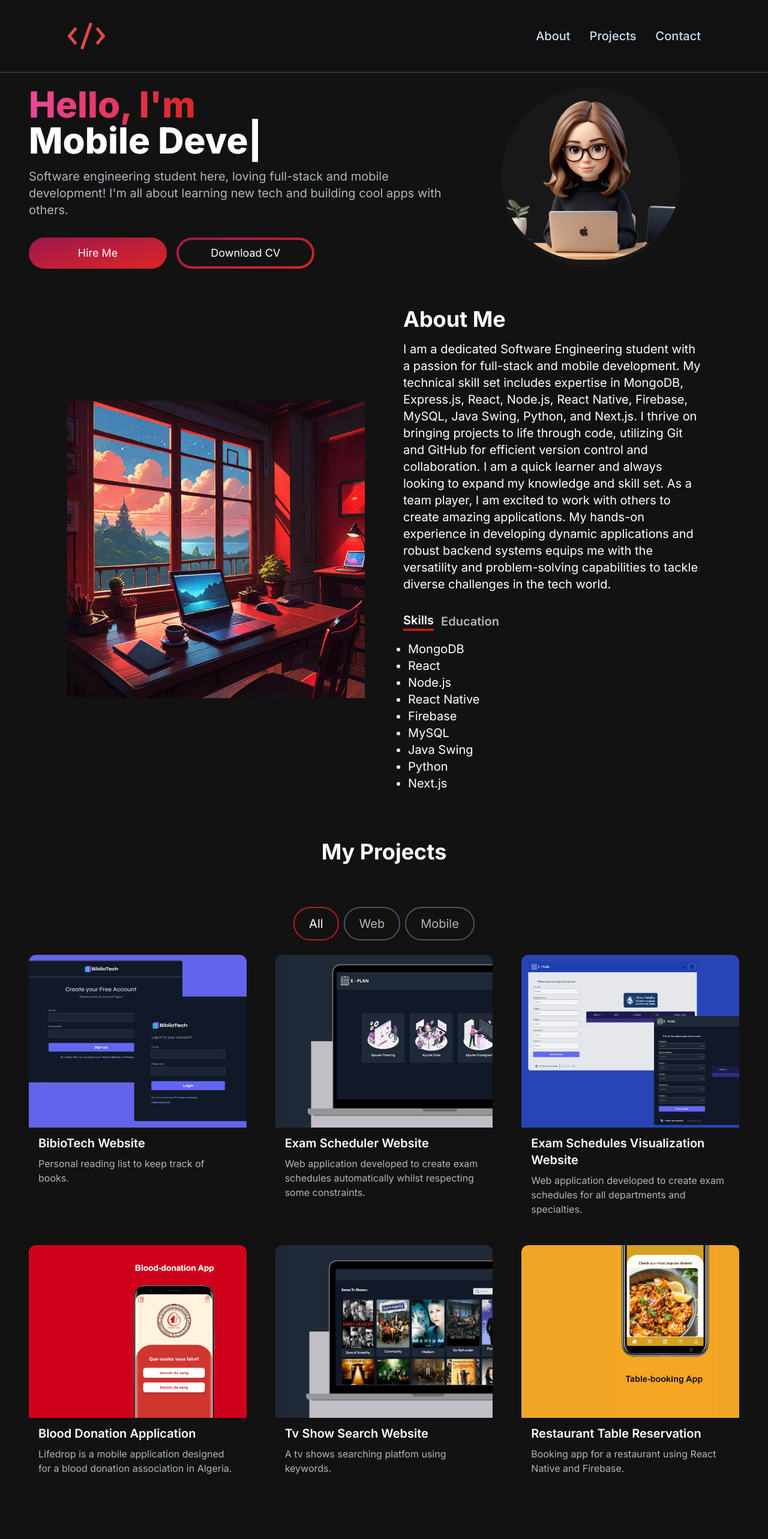
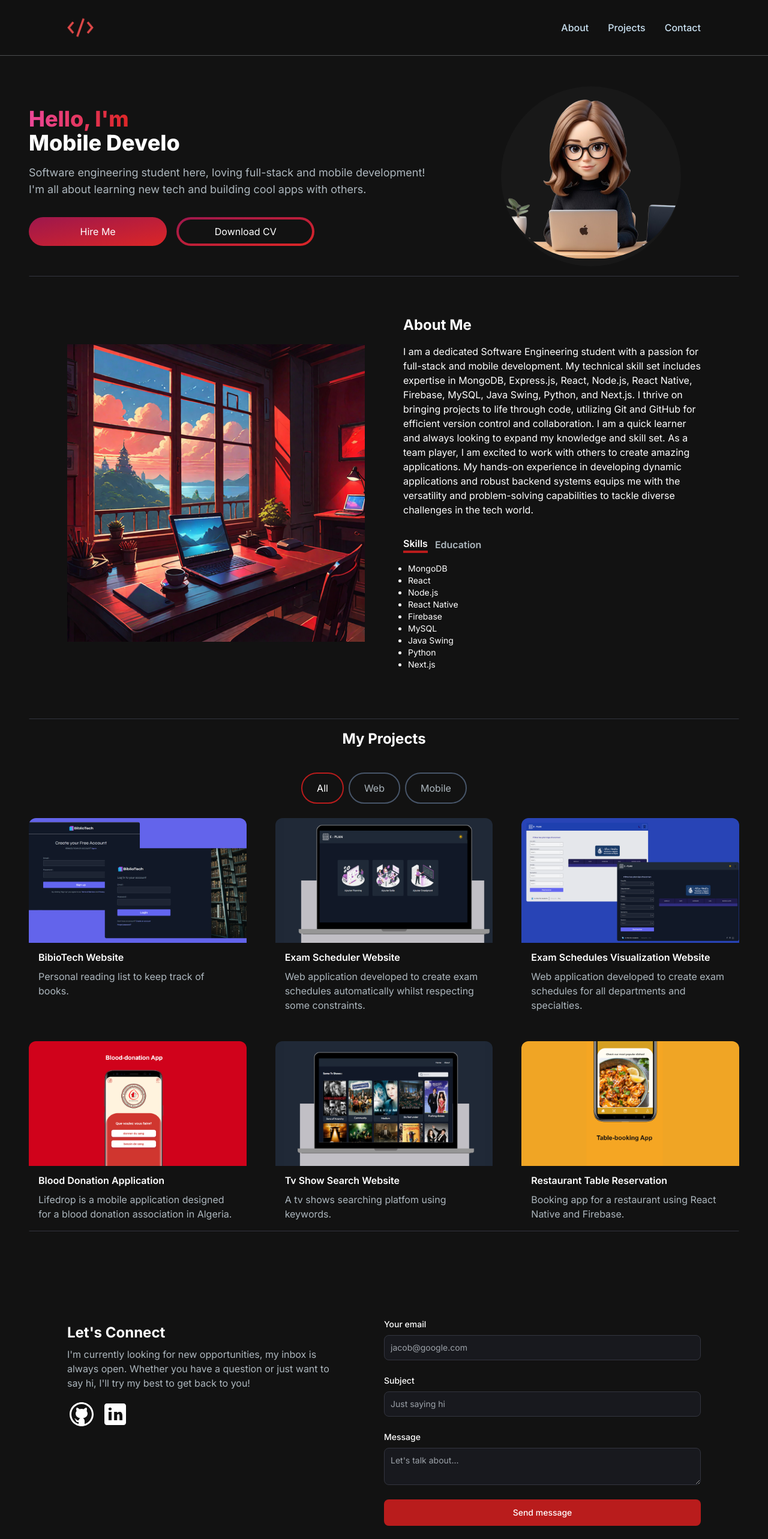
Before and after one commit to sabuuuu/portfolio, a Next.js app: page / in a window 1280 px wide. Shown: the top 2566 px of the page at 60% size. Built offline with nearby package versions, Linux system fonts and the light colour scheme.

Commit message:
added fonctionnality to the download button.

```diff
--- a/package.json
+++ b/package.json
@@ -12,6 +12,8 @@
     "@eslint/config-array": "^0.16.0",
     "@eslint/object-schema": "^2.1.4",
     "@heroicons/react": "^2.1.3",
+    "@mui/material": "^5.15.20",
+    "@react-md/divider": "^5.1.6",
     "autoprefixer": "10.4.19",
     "eslint": "^8.56.0",
     "eslint-config-next": "14.2.3",
--- a/src/app/components/AboutSection.jsx
+++ b/src/app/components/AboutSection.jsx
@@ -43,12 +43,12 @@ function AboutSection() {
       });
     };
   return (
-    <section className="text-white">
+    <section id="about" className="text-white">
     <div className="gap-8 items-center py-8 px-4 xl:gap-16 md:grid md:grid-cols-2 sm:py-16 lg:px-16">
       <Image src="/assets/about-image.png" width={700} height={700} alt="Description of the image"/>
       <div className="mt-4 md:mt-0 text-left flex flex-col h-full">
-        <h2 className="text-4xl font-bold text-white mb-4">About Me</h2>
-        <p className="text-white text-xl">
+        <h2 className="text-2xl font-bold text-white mb-4">About Me</h2>
+        <p className="text-white ">
             I am a dedicated Software Engineering student with a passion for full-stack and mobile development. My technical skill set includes expertise in MongoDB, Express.js, React, Node.js, React Native, Firebase, MySQL, Java Swing, Python, and Next.js. I thrive on bringing projects to life through code, utilizing Git and GitHub for efficient version control and collaboration. I am a quick learner and always looking to expand my knowledge and skill set. As a team player, I am excited to work with others to create amazing applications. My hands-on experience in developing dynamic applications and robust backend systems equips me with the versatility and problem-solving capabilities to tackle diverse challenges in the tech world.
         </p>
         <div className="flex flex-row justify-start mt-8">
@@ -65,7 +65,7 @@ function AboutSection() {
             Education
           </TabButton>
         </div>
-        <div className="mt-4 text-xl">
+        <div className="mt-4 text-sm">
           {TAB_DATA.find((t) => t.id === tab).content}
         </div>
       </div>
--- a/src/app/components/EmailSection.jsx
+++ b/src/app/components/EmailSection.jsx
@@ -11,15 +11,15 @@ const EmailSection = () => {
 
 
   return (
-    <section className="grid md:grid-cols-2 my-12 md:my-16 py-24 gap-4 relative">
-      <div className="z-10">
-        <h1 className="text-3xl font-bold text-white my-2">Let&apos;s Connect</h1>
-        <p className="text-[#ADB7BE] mb-4 max-w-md text-xl">
+    <section id="contact"  className="grid md:grid-cols-2 my-12 py-24 px-16 relative">
+      <div className="">
+        <h1 className="text-2xl font-bold text-white my-2">Let&apos;s Connect</h1>
+        <p className="text-[#ADB7BE] mb-4 max-w-md">
           I&apos;m currently looking for new opportunities, my inbox is always open.
           Whether you have a question or just want to say hi, I&apos;ll try my best
           to get back to you!
         </p>
-        <div className="socials flex flex-row gap-2">
+        <div className="flex flex-row gap-2">
           <a href="https://github.com/sabuuuu" target="_blank">
             <Image src={GithubIcon}  alt=''/>
           </a>
@@ -33,14 +33,14 @@ const EmailSection = () => {
           <div className="mb-6">
             <label
               for="email"
-              className="block mb-2 font-medium text-lg text-white"
+              className="block mb-2 text-sm  font-medium text-white"
             >
               Your email
             </label>
             <input
               type="email"
               id="email"
-              className="bg-gray-[#18191E] border border-[#33353F] bg-[#18191E] placeholder-[#9CA2A9] text-gray-100  rounded-lg  block w-full p-2.5"
+              className="bg-gray-[#18191E] text-sm  border border-[#33353F] bg-[#18191E] placeholder-[#9CA2A9] text-gray-100  rounded-lg  block w-full p-2.5"
               placeholder="jacob@google.com"
               required
               value={email}
@@ -50,14 +50,14 @@ const EmailSection = () => {
           <div className="mb-6">
             <label
               for="subject"
-              className="block mb-2 font-medium text-lg text-white"
+              className="block mb-2 font-medium text-sm  text-white"
             >
               Subject
             </label>
             <input
               type="text"
               id="subject"
-              className="bg-gray-[#18191E] border border-[#33353F] bg-[#18191E] placeholder-[#9CA2A9] text-gray-100 rounded-lg  block w-full p-2.5"
+              className="bg-gray-[#18191E] text-sm  border border-[#33353F] bg-[#18191E] placeholder-[#9CA2A9] text-gray-100 rounded-lg  block w-full p-2.5"
               placeholder="Just saying hi"
               value={subject}
               onChange={(e) => setSubject(e.target.value)}
@@ -66,13 +66,13 @@ const EmailSection = () => {
           <div className="mb-6">
             <label
               for="subject"
-              className="block mb-2  font-medium text-lg text-white"
+              className="block mb-2  text-sm  font-medium text-white"
             >
               Message
             </label>
             <textarea
               id="message"
-              className="bg-gray-[#18191E] border border-[#33353F] bg-[#18191E] placeholder-[#9CA2A9] text-gray-100 rounded-lg  block w-full p-2.5"
+              className="bg-gray-[#18191E] text-sm  border border-[#33353F] bg-[#18191E] placeholder-[#9CA2A9] text-gray-100 rounded-lg  block w-full p-2.5"
               placeholder="Let's talk about..."
               value={message}
               onChange={(e) => setMessage(e.target.value)}
@@ -81,7 +81,7 @@ const EmailSection = () => {
           <div className="mb-6">
             <button
               type="submit"
-              className="bg-red-700 hover:bg-red-800 text-white font-medium text-xl py-3 px-5 rounded-lg w-full"
+              className="bg-red-700 hover:bg-red-800 text-white font-medium text-sm py-3 px-5 rounded-lg w-full"
             >
               {" "}
               Send message{" "}
--- a/src/app/components/Footer.jsx
+++ b/src/app/components/Footer.jsx
@@ -5,8 +5,8 @@ const Footer = () => {
   return (
     <footer className="border z-10 border-t-[#33353F] border-l-transparent border-r-transparent border-b-transparent text-white">
       <div className="container p-6 flex justify-between">
-        <Image src="/assets/logo2.png" alt="logo" width={42} height={42} />
-        <p className="text-slate-600 text-lg">All rights reserved.</p>
+        <Image src="/assets/logo2.png" alt="logo" width={36} height={36} />
+        <p className="text-slate-600 ">All rights reserved.</p>
       </div>
     </footer>
   );
--- a/src/app/components/HeroSection.jsx
+++ b/src/app/components/HeroSection.jsx
@@ -3,12 +3,24 @@ import React,{useRef} from 'react'
 import Image from 'next/image'
 import { TypeAnimation } from 'react-type-animation';
 
+const CvUrl = 'http://localhost:3000/assets/cv.pdf'
 
 function HeroSection() {
+
+  const downloadFile = (url) =>{
+    const fileName = url.split('/').pop()
+    const aTag = document.createElement('a')
+    aTag.href = url
+    aTag.setAttribute('download' ,fileName)
+    document.body.appendChild(aTag)
+    aTag.click()
+    aTag.remove()
+  }
+
   return (
     <section className='grid grid-cols-1 lg:grid-cols-12'>
         <div className='col-span-7 place-self-center text-center sm:text-left'>
-        <h1 className='text-white  mb-4 text-4xl lg:text-6xl font-extrabold'>
+        <h1 className='text-white  mb-4 text-4xl  font-extrabold'>
           <span className='text-transparent  bg-clip-text bg-gradient-to-r from-pink-500 via-fuchsia-400-500 to-red-600'>Hello, I&apos;m {""}</span>
           <br />
           <TypeAnimation
@@ -25,14 +37,14 @@ function HeroSection() {
             repeat={Infinity}
           />
         </h1>
-          <p className='text-[#ADB7BE] mb-4 text-lg lg:text-xl'>
+          <p className='text-[#ADB7BE] mb-4 text-lg '>
             Software engineering student here, loving full-stack and mobile development! I&apos;m all about learning new tech and building cool apps with others.          </p>
           <div >
-            <button className="w-full text-lg lg:w-1/3 bg-gradient-to-br from-pink-800 via-fuchsia-400-500 to-red-600  hover:bg-slate-200 text-white px-3 py-3 rounded-full mr-4">
+            <button className="w-full lg:w-1/3 bg-gradient-to-br from-pink-800 via-fuchsia-400-500 to-red-600  hover:bg-slate-200 text-white px-3 py-3 rounded-full mr-4">
               Hire Me
             </button>
-            <button className="w-full lg:w-1/3 mt-4 bg-gradient-to-br from-pink-800 via-fuchsia-400-500 to-red-600 px-1 py-1  text-white rounded-full">
-              <span className="block text-lg bg-[#121212] hover:bg-pink-800 rounded-full px-5 py-2">
+            <button onClick={() => {downloadFile(CvUrl)}} className="w-full lg:w-1/3 mt-4 bg-gradient-to-br from-pink-800 via-fuchsia-400-500 to-red-600 px-1 py-1  text-white rounded-full">
+              <span className="block bg-[#121212] hover:bg-pink-800 rounded-full px-5 py-2">
                 Download CV
               </span>
             </button>
--- a/src/app/components/NavLink.jsx
+++ b/src/app/components/NavLink.jsx
@@ -3,7 +3,7 @@ const NavLink = ({ href, title }) => {
   return (
     <Link
       href={href}
-      className="block py-2 pl-3 pr-4 text-[#c9e0f0] sm:text-xl rounded md:bg-transparent  md:p-0 hover:text-white "
+      className="block py-2 pl-3 pr-4 text-[#c9e0f0]  rounded md:bg-transparent  md:p-0 hover:text-white "
       aria-current="page"
     >
       {title}
--- a/src/app/components/Navbar.jsx
+++ b/src/app/components/Navbar.jsx
@@ -29,15 +29,15 @@ const Navbar = () => {
 
   return (
     <nav className="fixed top-0 left-0 right-0 z-10 bg-[#121212] bg-opacity-95 border-b border-opacity-30 border-gray-300">
-      <div className="flex flex-wrap items-center justify-between mx-auto px-12 lg:px-28 py-7">
+      <div className="flex flex-wrap items-center justify-between mx-auto px-12 lg:px-28 py-6">
         <Link
           href="/"
-          className="text-2xl md:text-5xl text-white font-semibold"
+          className="text-xl text-white font-semibold"
         >
           <Image src="/assets/logo2.png" alt="hero"
               className='rounded-full'
-              width={64}
-              height={64} />
+              width={44}
+              height={44} />
         </Link>
         <div className="block md:hidden">
           {!navbarOpen ? (
--- a/src/app/components/ProjectCrad.jsx
+++ b/src/app/components/ProjectCrad.jsx
@@ -6,10 +6,10 @@ const ProjectCard = ({ imgUrl, title, description, gitUrl, previewUrl }) => {
   return (
     <div>
       <div
-        className="h-52 md:h-72 rounded-t-xl relative group"
+        className="h-52 rounded-t-xl relative group"
         style={{ background: `url(${imgUrl})`, backgroundSize: "cover" ,}}
       >
-        <div className="overlay items-center justify-center absolute top-0 left-0 w-full h-full bg-[#181818] bg-opacity-0 hidden group-hover:flex group-hover:bg-opacity-80 transition-all duration-500 ">
+        <div className="overlay items-center justify-center absolute top-0 left-0 w-full h-full bg-[#181818] bg-opacity-0 hidden group-hover:flex group-hover:rounded-t-xl group-hover:bg-opacity-80 transition-all duration-500 ">
           <Link
             href={gitUrl}
             className="h-14 w-14 mr-2 border-2 relative rounded-full border-[#ADB7BE] hover:border-white group/link"
@@ -25,8 +25,8 @@ const ProjectCard = ({ imgUrl, title, description, gitUrl, previewUrl }) => {
           </a>
         </div>
       </div>
-      <div className="text-white rounded-b-xl mt-3 bg-[#181818]py-6 px-4">
-        <h5 className="text-xl font-semibold mb-2">{title}</h5>
+      <div className="text-white rounded-b-xl mt-3 bg-[#181818]py-4 px-4">
+        <h5 className=" font-semibold mb-2">{title}</h5>
         <p className="text-[#ADB7BE]">{description}</p>
       </div>
     </div>
--- a/src/app/components/ProjectSection.jsx
+++ b/src/app/components/ProjectSection.jsx
@@ -80,8 +80,8 @@ function ProjectSection() {
   };
 
   return (
-    <section ref={ref}>
-      <h2 className="text-center text-4xl font-bold text-white mt-4 mb-8 md:mb-12">
+    <section id="projects"  ref={ref}>
+      <h2 className="text-center text-2xl font-bold text-white mt-4 mb-4 ">
         My Projects
       </h2>
       <div className="text-white flex flex-row justify-center items-center gap-2 py-6">
--- a/src/app/components/ProjectTag.jsx
+++ b/src/app/components/ProjectTag.jsx
@@ -6,7 +6,7 @@ const ProjectTag = ({ name, onClick, isSelected }) => {
     : "text-[#ADB7BE] border-slate-600 hover:border-white";
     return (
         <button
-          className={`${buttonStyles} rounded-full border-2 px-6 py-3 text-xl cursor-pointer`}
+          className={`${buttonStyles} rounded-full border-2 px-6 py-3  cursor-pointer`}
           onClick={() => onClick(name)}
         >
           {name}
--- a/src/app/components/TabButton.jsx
+++ b/src/app/components/TabButton.jsx
@@ -7,7 +7,7 @@ const TabButton = ({ active, selectTab, children }) => {
 
   return (
     <button onClick={selectTab}>
-      <p className={`mr-3 font-semibold text-xl hover:text-white ${buttonClasses}`}>
+      <p className={`mr-3 font-semibold  hover:text-white ${buttonClasses}`}>
         {children}
       </p>
     </button>
--- a/src/app/page.js
+++ b/src/app/page.js
@@ -4,15 +4,18 @@ import AboutSection from "./components/AboutSection"
 import ProjectSection from "./components/ProjectSection"
 import EmailSection from "./components/EmailSection";
 import Footer from "./components/Footer"
-
+import { Divider } from "@react-md/divider";
 export default function Home() {
   return (
     <main className="flex min-h-screen flex-col bg-[#121212]">
       <Navbar/>
       <div className="container mx-auto mt-32 px-12 py-4">
         <HeroSection />
+        <div className="border z-10 border-t-[#33353F] border-l-transparent border-r-transparent border-b-transparent mt-4 "></div>
         <AboutSection />
+        <div className="border z-10 border-t-[#33353F] border-l-transparent border-r-transparent border-b-transparent mt-4 "></div>
         <ProjectSection />
+        <div className="border z-10 border-t-[#33353F] border-l-transparent border-r-transparent border-b-transparent mt-4 "></div>
         <EmailSection />
         <Footer />
       </div>
```
Also changed, not shown: 2 other files (tests, documents, lock files or other folders).
